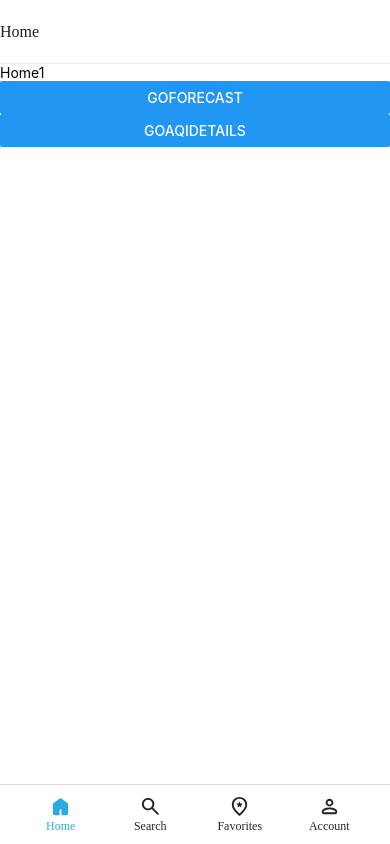
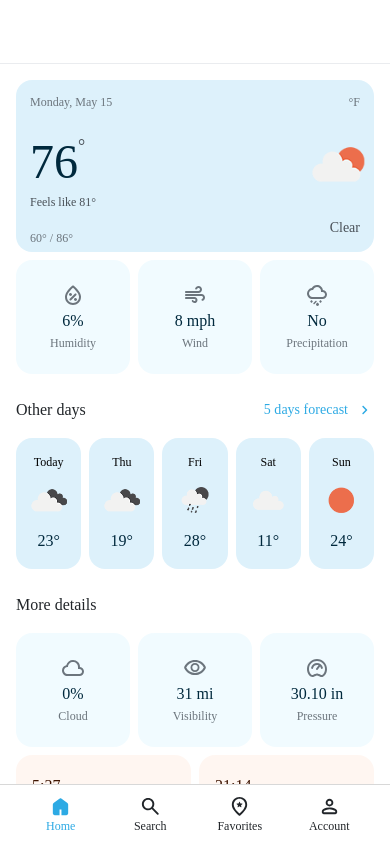
Before and after one commit to midnight85/WeatherWhisper, a React Native app: screen / in a window 390 px wide. Built offline with nearby package versions, Linux system fonts and the light colour scheme.

Commit message:
set up HOME screen UI

```diff
--- a/components/Forecast/MainForecast.js
+++ b/components/Forecast/MainForecast.js
@@ -2,9 +2,9 @@ import React from 'react';
 import {Text, StyleSheet, View, Image} from 'react-native';
 import {COLORS, TEXT, FONT_WEIGHT} from '../../constants/GlobalStyles';
 
-function MainForecast() {
+function MainForecast({style}) {
   return (
-    <View style={styles.container}>
+    <View style={[styles.container, style && style]}>
       <View style={styles.leftColumn}>
         <Text style={styles.text}>Monday, May 15</Text>
         <View style={styles.tempContainer}>
--- a/components/Forecast/WeatherDetailsGroup.js
+++ b/components/Forecast/WeatherDetailsGroup.js
@@ -10,7 +10,7 @@ import {
   Wind,
 } from '../Icons';
 
-function WeatherDetailsGroup({data}) {
+function WeatherDetailsGroup({data, style}) {
   const weatherDetailsItems = {
     humidity: {
       icon: HumidityPercentage,
@@ -45,7 +45,7 @@ function WeatherDetailsGroup({data}) {
   };
 
   return (
-    <View style={styles.container}>
+    <View style={[styles.container, style && style]}>
       {Object.keys(data).map((key, index) => (
         <WeatherDetails
           key={index}
--- a/screens/Home/AqiDetails.js
+++ b/screens/Home/AqiDetails.js
@@ -1,6 +1,4 @@
 import React from 'react';
-import {Text, StyleSheet, View, ScrollView} from 'react-native';
-import {COLORS} from '../../constants/GlobalStyles';
 import {
   PollutantDetailsGroup,
   PollutantIndex,
@@ -38,12 +36,4 @@ function AqiDetails() {
   );
 }
 
-const styles = StyleSheet.create({
-  container: {
-    flex: 1,
-    backgroundColor: COLORS.baseColors_white,
-    padding: 16,
-  },
-});
-
 export default AqiDetails;
--- a/screens/Home/FiveDayForecast.js
+++ b/screens/Home/FiveDayForecast.js
@@ -1,5 +1,5 @@
 import React from 'react';
-import {Text, StyleSheet, ScrollView, View} from 'react-native';
+import {View} from 'react-native';
 import {ScrollViewContainer} from '../../components/UI';
 import DayForecast from '../../components/Forecast/DayForecast';
 import DayForecastDropdown from '../../components/Forecast/DayForecastDropdown';
@@ -74,6 +74,4 @@ function FiveDayForecast() {
   );
 }
 
-const styles = StyleSheet.create({});
-
 export default FiveDayForecast;
--- a/screens/Home/HomeScreen.js
+++ b/screens/Home/HomeScreen.js
@@ -1,23 +1,100 @@
 import React from 'react';
-import {Text, StyleSheet, View, Button} from 'react-native';
+import {View} from 'react-native';
 import {AQI_DETAILS, FIVE_DAY_FORECAST} from '../../constants/ScreenNames';
+import {
+  ScrollViewContainer,
+  Title,
+  Button,
+  ProvidedBy,
+} from '../../components/UI';
+import {
+  DayForecast,
+  DayForecastGroup,
+  MainForecast,
+  SunDetails,
+  WeatherDetailsGroup,
+} from '../../components/Forecast';
+import {ChevronRight} from '../../components/Icons';
+import {PollutantIndex} from '../../components/AirQuality';
+
+const dayForecastData = [
+  {dt_txt: '2023-06-21 21:00:00', icon: '04n', temp: '23'},
+  {dt_txt: '2023-06-22 21:00:00', icon: '04d', temp: '19'},
+  {dt_txt: '2023-06-23 21:00:00', icon: '10n', temp: '28'},
+  {dt_txt: '2023-06-24 21:00:00', icon: '03n', temp: '11'},
+  {dt_txt: '2023-06-25 21:00:00', icon: '01d', temp: '24'},
+];
 
 function HomeScreen({navigation}) {
   return (
-    <View style={{backgroundColor: 'white', flex: 1}}>
-      <Text>Home1</Text>
-      <Button
-        title="GoForecast"
-        onPress={() => navigation.navigate(FIVE_DAY_FORECAST)}
+    <ScrollViewContainer>
+      <MainForecast style={{marginBottom: 8}} />
+      <WeatherDetailsGroup
+        style={{marginBottom: 24}}
+        data={{humidity: '6%', wind: '8 mph', precipitation: 'No'}}
+      />
+
+      <View
+        style={{
+          flexDirection: 'row',
+          justifyContent: 'space-between',
+          marginBottom: 16,
+        }}>
+        <Title text="Other days" />
+        <Button
+          text="5 days forecast"
+          rightIcon={ChevronRight}
+          onPress={() => navigation.navigate(FIVE_DAY_FORECAST)}
+        />
+      </View>
+      <DayForecastGroup>
+        {dayForecastData.map((item, index) => (
+          <DayForecast
+            key={index}
+            day
+            {...item}
+          />
+        ))}
+      </DayForecastGroup>
+      <Title
+        text="More details"
+        style={{marginBottom: 16, marginTop: 24}}
+      />
+      <WeatherDetailsGroup
+        style={{marginBottom: 8}}
+        data={{cloud: '0%', visibility: '31 mi', pressure: '30.10 in'}}
+      />
+      <View style={{flexDirection: 'row', gap: 8}}>
+        <SunDetails
+          value="5:37"
+          status="Sunrise"
+        />
+        <SunDetails
+          value="21:14"
+          status="Sunset"
+        />
+      </View>
+      <Title
+        text="Air quality"
+        style={{marginBottom: 16, marginTop: 24}}
+      />
+      <PollutantIndex
+        index={1}
+        style={{marginBottom: 24}}
       />
       <Button
-        title="GoAqiDetails"
+        text={'Show details'}
+        outlined
         onPress={() => navigation.navigate(AQI_DETAILS)}
       />
-    </View>
+      <ProvidedBy
+        dataText="Weather data"
+        source="OpenWeather"
+        url="https://openweathermap.org/"
+        style={{marginBottom: 24, marginTop: 56, textAlign: 'center'}}
+      />
+    </ScrollViewContainer>
   );
 }
 
-const styles = StyleSheet.create({});
-
 export default HomeScreen;
--- a/screens/Home/HomeStack.js
+++ b/screens/Home/HomeStack.js
@@ -19,7 +19,6 @@ function HomeStack() {
     <Stack.Navigator
       // initialRouteName={AQI_DETAILS}
       screenOptions={{
-        ...TransitionPresets.SlideFromRightIOS,
         headerStyle: {
           borderBottomWidth: 1,
           borderBottomColor: COLORS.neutralColors200,
@@ -47,7 +46,8 @@ function HomeStack() {
         name={HOME}
         component={HomeScreen}
         options={{
-          headerLeft: () => {},
+          // headerLeft: () => null,
+          headerTitle: () => null,
         }}
       />
       <Stack.Screen
@@ -68,6 +68,4 @@ function HomeStack() {
   );
 }
 
-const styles = StyleSheet.create({});
-
 export default HomeStack;
```
